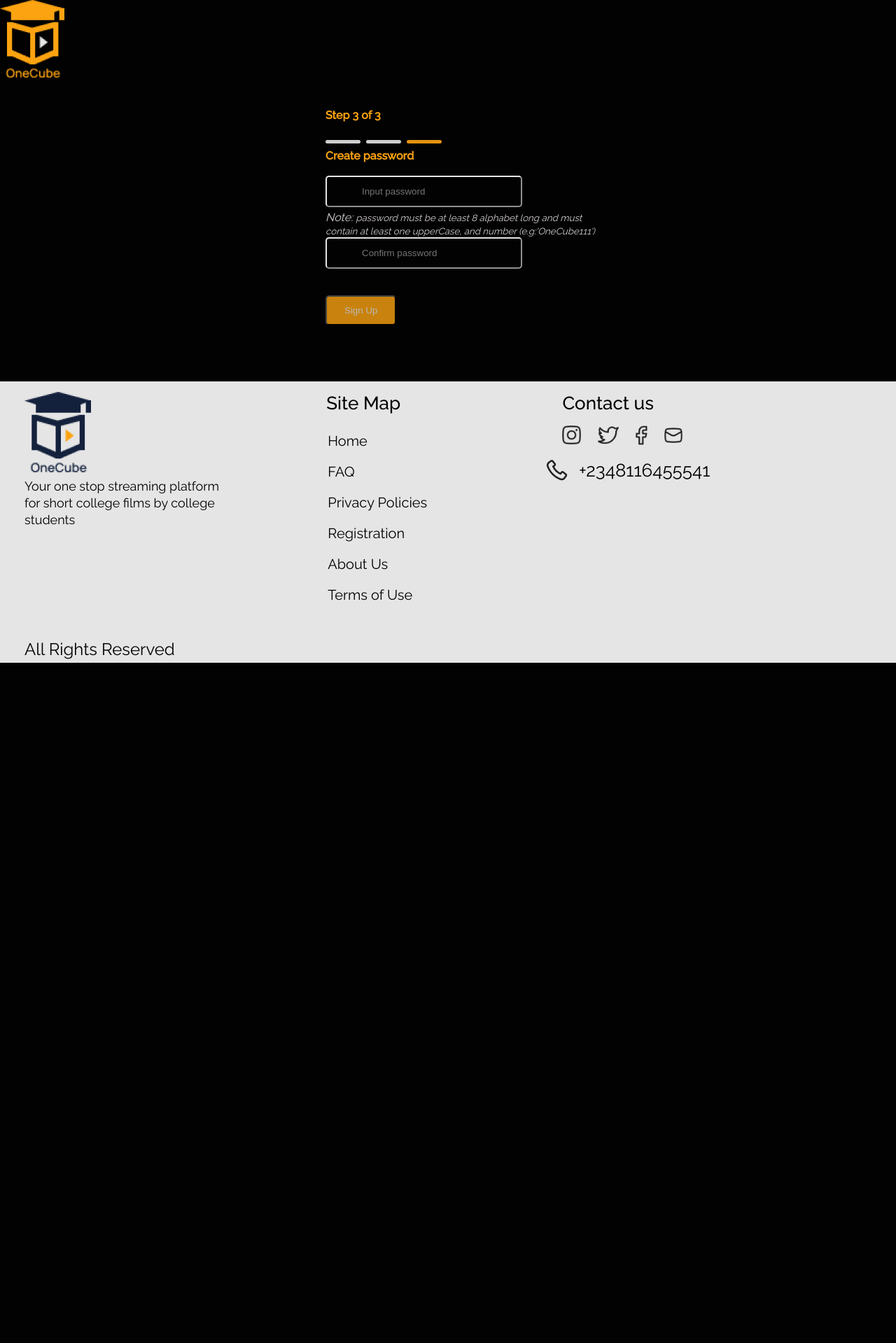
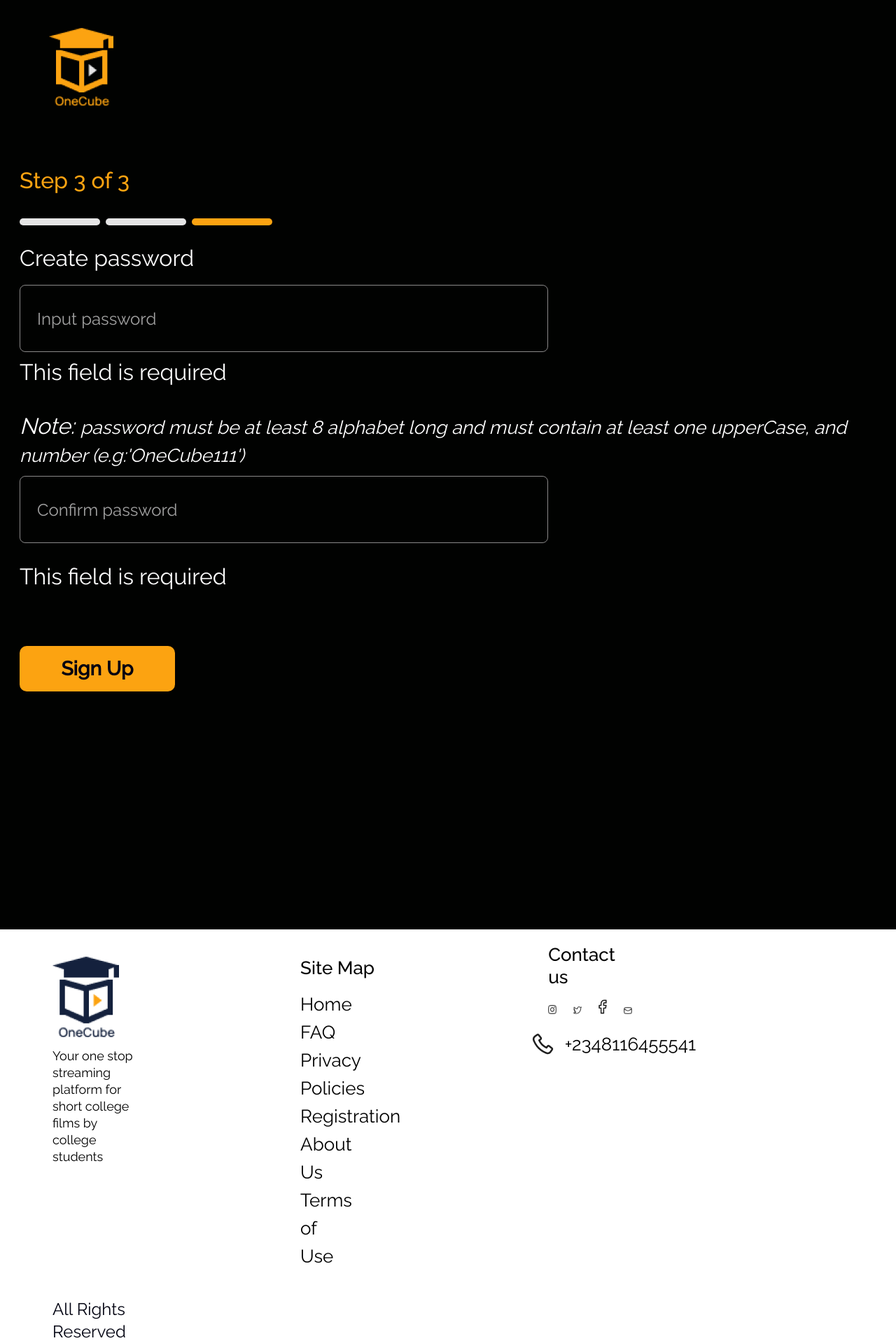
Before and after one commit to zuri-training/Col_Films_Team_111, a Django app: template templates/create_user.html in a window 1280 px wide. Shown: the whole page at 70% size. Before the commit the page ends 947 px from the top, so only its background shows below. Run offline with Django 4.2, Linux system fonts and the light colour scheme; the template is opened without the code that fills it, so the values that code supplies are empty; some web fonts are replaced.

Commit message:
fixed styling on create, getOtp, and register pages

```diff
--- /dev/null
+++ b/static/editedStyle.css
@@ -0,0 +1,558 @@
+* {
+    margin: 0;
+    padding: 0;
+    box-sizing: border-box;
+    max-width: 100%;
+}
+
+body {
+    font-family: "Raleway", sans-serif;
+    height: fit-content;
+}
+
+*,
+*::before,
+*::after {
+    font-family: "Raleway", sans-serif;
+    box-sizing: border-box;
+}
+
+body {
+    margin: 0;
+}
+
+h1,
+h2,
+h3,
+h4,
+h5,
+h6 {
+    margin: 0;
+}
+
+.top-container {
+    background-color: #010210;
+    position: relative;
+    height: 30.813rem;
+    display: flex;
+    align-items: center;
+    justify-content: center;
+}
+
+/* .logo-container {
+  width: 100%;
+  height: 1.6rem;
+} */
+
+.top-logo {
+    position: absolute;
+    top: 10px;
+    left: 10px;
+    width: 23px;
+    height: 29px;
+}
+
+.form-wrapper {
+    display: flex;
+    flex-direction: column;
+    align-items: center;
+    padding: 8px 24px;
+    gap: 10px;
+    position: relative;
+    color: #ffffff;
+    width: 100%;
+}
+
+.form-content {
+    display: flex;
+    flex-direction: column;
+    align-items: flex-start;
+}
+
+.form-content h2 {
+    margin: 28px 0;
+}
+
+.login-text {
+    font-style: normal;
+    font-weight: 400;
+    font-size: 22px;
+    line-height: 26px;
+    width: 231px;
+    height: 26px;
+}
+
+/* .sign-in-area {
+  display: inline-flex;
+  flex-direction: column;
+  padding: 8px 24px;
+  gap: 10px;
+} */
+
+.sign-in-email,
+input[type="password"], #regNum {
+    display: flex;
+    flex-direction: row;
+    align-items: center;
+    padding: 8px 24px;
+    gap: 10px;
+    width: 23.5rem;
+    height: 2.5rem;
+    left: 27px;
+    top: 311px;
+    border: 1px solid #8a8989;
+    border-radius: 8px;
+    background: transparent;
+    color: #8a8989;
+    caret-color: #8a8989;
+}
+
+input:hover,
+input:focus {
+    border: 1px solid #40dee8;
+}
+
+input::placeholder {
+    color: rgba(229, 229, 229, 0.7);
+}
+
+button {
+    color: #010210;
+    width: 130.94px;
+    height: 38.34px;
+    font-style: normal;
+    font-weight: 700;
+    font-size: 18.874px;
+    line-height: 22px;
+    background: #fca311;
+    border-radius: 10px;
+    cursor: pointer;
+    border: none;
+}
+
+button:hover {
+    border: none;
+    box-shadow: 0px 4px 12px rgba(137, 21, 21, 0.61);
+}
+
+button:active {
+    background: #de9721;
+    box-shadow: 0px 4px 12px rgba(137, 21, 21, 0.61);
+}
+
+button:disabled {
+    background: #fdd188;
+}
+
+.forgot-password {
+    text-decoration: none;
+    font-weight: 400;
+    font-size: 16px;
+    line-height: 19px;
+    color: #fca311;
+}
+
+.createUserMain, .createUserHeader{
+    background-color: #010201;
+}
+
+.createUserHeader{
+    padding: 34px;
+}
+
+.createUserHeader img{
+    display: inline-block;
+    width: 23px;
+    height: 29px;
+}
+
+.createUserMain{
+    padding: 40px 28px;
+}
+
+#step3 h4:nth-child(1), #step2 h4:nth-child(1), #step1 h4:nth-child(1){
+    font-weight: 500;
+    font-size: 24px;
+    line-height: 28px;
+    color: #FCA311;
+    margin-bottom: 8px;
+}
+
+.step-row{
+    display: flex;
+    align-items: center;
+    gap: 4px;
+    margin-bottom: 28px;
+}
+
+.step-col{
+    width: 60px;
+    height: 6px;
+    border-radius: 30px;
+}
+
+h4{
+    font-weight: 400;
+    font-size: 22px;
+    line-height: 26px;
+    color: #FFFFFF;
+}
+
+#step3.content p, #error, #error1, #error2, #step2.content p, #step1.content p{
+    font-weight: 400;
+    margin: 5px 0;
+    font-size: 12px;
+    line-height: 14px;
+    color: #FFFFFF;
+}
+
+.userInput{
+    margin-top: 13px;
+    margin-bottom: 32px;
+    display: flex;
+    align-items: center;
+    gap: 10px;
+}
+
+.resend{
+    font-weight: 400;
+    font-size: 16px;
+    line-height: 19px;
+    color: #FCA311;
+    text-decoration: underline;
+    margin-left: 4px;
+}
+
+.OtpInput{
+    background: transparent;
+    border: 1px solid #FFFFFF;
+    border-radius: 4px;
+    width: 40px;
+    height: 40px;
+}
+
+footer {
+    display: flex;
+    flex-direction: column;
+    align-items: center;
+    padding: 0px;
+    gap: 40px;
+    width: 100%;
+    height: 47.625rem;
+    font-weight: 500;
+    font-size: 16px;
+    line-height: 32px;
+    color: #010210;
+    background: transparent;
+    text-align: center;
+    padding: 32px 90px 25px;
+}
+
+.footer-wrapper {
+    display: flex;
+    flex-direction: column;
+    align-items: center;
+    padding: 0px;
+    gap: 40px;
+    width: 248px;
+    height: 633px;
+}
+
+footer p {
+    display: inline-block;
+    margin: 0;
+}
+
+.footer-description {
+    text-align: center;
+}
+
+.footer-desc-text {
+    font-style: normal;
+    font-weight: 400;
+    font-size: 16px;
+    line-height: 24px;
+}
+
+.footer-site-map {
+    display: flex;
+    flex-direction: column;
+    align-items: center;
+}
+
+.footer-headings {
+    font-weight: 500;
+    font-size: 24px;
+    line-height: 32px;
+    color: #000000;
+    font-style: normal;
+}
+
+.footer-list {
+    list-style-type: none;
+    padding: 0;
+}
+
+.footer-link {
+    text-decoration: none;
+    color: inherit;
+}
+
+.footer-link:hover {
+    color: #FCA311;
+}
+
+
+.footer-contact {
+    display: flex;
+    flex-direction: column;
+    justify-content: center;
+    align-items: center;
+    padding: 0px;
+    gap: 16px;
+    width: 172px;
+    height: 7.563rem;
+}
+
+.socials-icon {
+    display: flex;
+    flex-direction: row;
+    justify-content: center;
+    align-items: center;
+    padding: 0px;
+    gap: 24px;
+}
+
+.footer-phone {
+    display: flex;
+    flex-direction: row;
+    justify-content: center;
+    align-items: center;
+    padding: 0px;
+    gap: 16px;
+}
+
+/* Media query for tablets/iPads */
+@media (min-width: 768px) and (max-width: 1024px) {
+    footer {
+        gap: 100px;
+        padding-left: 90px;
+    }
+}
+
+/* Media query for Laptops and Desktops */
+@media (min-width: 1025px) {
+    .top-container {
+        height: 100vh;
+    }
+
+    .top-logo {
+        position: absolute;
+        width: 92px;
+        height: 115px;
+        left: 70px;
+        top: 40px;
+    }
+
+    .login-text {
+        font-weight: 400;
+        font-size: 32px;
+        line-height: 38px;
+        width: 336px;
+        height: 38px;
+    }
+
+    .sign-in-email,
+    input[type="password"], #regNum {
+        width: 755px;
+        height: 96px;
+        font-weight: 400;
+        font-size: 24px;
+        line-height: 28px;
+    }
+
+    input::placeholder {
+        font-weight: 400;
+        font-size: 24px;
+        line-height: 28px;
+    }
+
+    button {
+        width: 222px;
+        height: 65px;
+        font-weight: 700;
+        font-size: 28px;
+        line-height: 33px;
+        padding: 10px;
+    }
+
+    .forgot-password {
+        text-decoration: underline;
+    }
+
+    footer {
+        display: flex;
+        flex-direction: column;
+        align-items: flex-start;
+        padding: 0px;
+        gap: 12px;
+        height: 25.25rem;
+        width: 100%;
+        text-align: left;
+        padding: 39px 190px 33px 75px;
+    }
+
+    .footer-wrapper {
+        display: grid;
+        grid-template-columns: repeat(3, minmax(100px, auto));
+        column-gap: 234px;
+        height: 20.75rem;
+        width: 81.61%;
+        align-items: start;
+    }
+
+    .footer-description {
+        width: 279px;
+        text-align: left;
+    }
+
+    .footer-desc-text {
+        font-style: normal;
+        font-weight: 400;
+        font-size: 18px;
+        line-height: 24px;
+        color: #000000;
+    }
+
+    .footer-site-map {
+        display: flex;
+        flex-direction: column;
+        align-items: flex-start;
+        padding: 0px;
+        gap: 16px;
+        width: 185px;
+        text-align: left;
+    }
+
+    .footer-headings {
+        font-style: normal;
+        font-weight: 500;
+        font-size: 26px;
+        line-height: 32px;
+        color: #000000;
+    }
+
+    .footer-list {
+        margin: 0;
+        font-style: normal;
+        font-weight: 400;
+        font-size: 26px;
+        line-height: 40px;
+        color: #000000;
+    }
+
+    .footer-link{
+        display: inline-block;
+        width: 32px;
+        height: 32px;
+    }
+
+    .footer-contact {
+        display: flex;
+        flex-direction: column;
+        align-items: flex-start;
+        padding: 0px;
+        gap: 16px;
+        width: 244px;
+    }
+
+    .footer-phone p {
+        font-style: normal;
+        font-weight: 400;
+        font-size: 26px;
+        line-height: 32px;
+        color: #000000;
+    }
+
+    #rights {
+        font-style: normal;
+        font-weight: 400;
+        font-size: 24px;
+        line-height: 32px;
+        width: 215px;
+    }
+
+    .createUserHeader{
+        padding: 40px 70px;
+    }
+
+    .createUserHeader img{
+        width: 92px;
+        height: 115px;
+    }
+
+    .createUserMain{
+        display: flex;
+        align-items: center;
+        justify-content: center;
+    }
+
+    #step3 h4:nth-child(1), #step2 h4:nth-child(1), #step1 h4:nth-child(1){
+        font-weight: 500;
+        font-size: 32px;
+        line-height: 38px;
+    }
+
+    .step-row{
+        gap: 8px;
+    }
+
+    .step-col{
+        width: 115px;
+        height: 10px;
+    }
+
+    h4{
+        font-weight: 400;
+        font-size: 32px;
+        line-height: 38px;
+    }
+
+    #step3.content p, #error1, #error2, #error{
+        font-weight: 400;
+        font-size: 16px;
+        line-height: 19px;
+        margin: 10px 0;
+    }
+
+    #step3 h4:nth-child(1), #step2 h4:nth-child(1), #step1 h4:nth-child(1){
+        margin-bottom: 16px;
+    }
+
+    .OtpInput{
+        width: 75px;
+        height: 75px;
+    }
+
+    .userInput{
+        margin: 32px 0;
+        gap: 24px;
+    }
+
+    #step3.content p, #error1, #error2, #error, #step2.content p, #step1.content p{
+        font-weight: 400;
+        font-size: 32px;
+        line-height: 38px;
+    }
+
+    .resend{
+        font-weight: 400;
+        font-size: 32px;
+        line-height: 38px;
+    }
+
+    .btn{
+        margin-top: 32px;
+        margin-bottom: 300px;
+    }
+}
--- a/static/style.css
+++ b/static/style.css
@@ -4,11 +4,13 @@
   box-sizing: border-box;
   max-width: 100%;
 }
+
 body {
   background-color: #010201;
   font-family: "Raleway", sans-serif;
   height: fit-content;
 }
+
 main {
   height: 400px;
 }
@@ -19,15 +21,18 @@
   margin: 2% auto;
   position: relative;
 }
+
 form .content {
   width: 400px;
   position: absolute;
   top: 10px;
   left: 60px;
 }
+
 button {
   background-color: #fca311;
 }
+
 footer {
   display: flex;
   flex-direction: column;
@@ -97,7 +102,7 @@
   color: inherit;
 }
 
-  .footer-link:hover{
+.footer-link:hover {
   color: #FCA311;
 }
 
@@ -134,21 +139,26 @@
 ul {
   list-style: none;
 }
+
 li {
   padding: 2px;
 }
+
 a {
   text-decoration: none;
   color: #010201;
 }
+
 a:hover {
   opacity: 0.7;
   text-decoration: underline;
 }
+
 .userInput {
   display: flex;
   justify-content: center;
 }
+
 .OtpInput {
   margin: 8px;
   height: 35px;
@@ -164,15 +174,19 @@
   color: #d4cece;
   margin-top: 5px;
 }
+
 h4 {
   color: #fca311;
 }
+
 strong {
   color: #fca311;
 }
+
 strong:hover {
   text-decoration: underline;
 }
+
 .btn {
   background-color: #fca311;
   color: #e5e5e5;
@@ -181,10 +195,12 @@
   margin-right: 130px;
   opacity: 0.8;
 }
+
 .btn:hover {
   cursor: pointer;
   opacity: 1;
 }
+
 .input {
   background-color: #010201;
   border-radius: 5px;
@@ -200,9 +216,11 @@
   cursor: pointer;
   color: #e5e5e5;
 }
+
 .boxInput {
   display: none;
 }
+
 .Box {
   width: 1.25em;
   height: 1.25em;
@@ -214,11 +232,13 @@
   margin-right: 5px;
   flex-shrink: 0;
 }
+
 .Box::after {
   content: "\2714";
   color: #010201;
 }
-  .boxInput:checked + .Box {
+
+.boxInput:checked+.Box {
   background-color: #e5e5e5;
 }
 
@@ -227,6 +247,7 @@
   display: flex;
   align-items: center;
 }
+
 .step-col {
   width: 50px;
   height: 5px;
@@ -241,12 +262,14 @@
   height: 13px;
   display: none;
 }
+
 #error1 {
   color: #ff3860;
   font-size: 9px;
   height: 13px;
   display: none;
 }
+
 #error2 {
   color: #ff3860;
   font-size: 9px;
@@ -265,20 +288,28 @@
   font-size: 15px;
 }
 
+.createUserMain{
+  padding: 51px 36px ;
+}
+
 @media screen and (max-width: 375px) {
   .container {
     width: 100%;
   }
+
   form {
     width: 100%;
   }
+
   p {
     width: 100%;
   }
+
   form .content {
     width: 100%;
     left: 4px;
   }
+
   .OtpInput {
     width: 30px;
   }
--- a/templates/create_user.html
+++ b/templates/create_user.html
@@ -8,7 +8,7 @@
     <meta name="viewport" content="width=!, initial-scale=1.0" />
     <link rel="stylesheet" href="https://fonts.google.com/specimen/Open+Sans" />
     <link rel="icon" type="images/png" href="/static/logo.png" />
-    <link rel="stylesheet" href="{% static 'style.css' %}" />
+    <link rel="stylesheet" href="{% static 'editedStyle.css' %}" />
     <link rel="stylesheet" href="https://cdnjs.cloudflare.com/ajax/libs/font-awesome/4.7.0/css/font-awesome.min.css" />
     <link rel="preconnect" href="https://fonts.googleapis.com" />
     <link rel="preconnect" href="https://fonts.gstatic.com" crossorigin />
@@ -18,16 +18,16 @@
 </head>
 
 <body>
-    <header>
+    <header class="createUserHeader">
         <div class="logo">
             <img src="/static/desktop-logo.png" alt="logo" />
         </div>
     </header>
     {% if access_error %}
     <h1>{{access_error}}</h1>
-    {% else %}
-    <main>
-        <form method="post" id="form">
+    {%else%}
+    <main class="createUserMain">
+        <form method="post" id="form" action=".">
             {%csrf_token%}
             <div class="content" id="step3">
                 <h4>Step 3 of 3</h4>
@@ -81,10 +81,10 @@
                 <h2 class="footer-headings">Site Map</h2>
                 <ul class="footer-list">
                     <li>
-                        <a href="#" class="footer-link">Home</a>
+                        <a href="" class="footer-link">Home</a>
                     </li>
                     <li>
-                        <a href="#" class="footer-link">FAQ</a>
+                        <a href="" class="footer-link">FAQ</a>
                     </li>
                     <li>
                         <a href="" class="footer-link">Privacy Policies</a>
--- a/templates/get_reg.html
+++ b/templates/get_reg.html
@@ -3,7 +3,7 @@
 <html lang="en">
 
 <head>
-  <link rel="stylesheet" href="{% static 'style.css' %}">
+  <link rel="stylesheet" href="{% static 'editedStyle.css' %}">
   <meta charset="UTF-8" />
   <meta http-equiv="X-UA-Compatible" content="IE=edge" />
   <meta name="viewport" content="width=!, initial-scale=1.0" />
@@ -18,12 +18,12 @@
 </head>
 
 <body>
-  <header>
+  <header class="createUserHeader">
     <div class="logo">
       <img src="/static/desktop-logo.png" alt="logo" />
     </div>
   </header>
-  <main>
+  <main class="createUserMain">
     <form method="post" id="form" action="">
         {% csrf_token %}
       <div class="content" id="step1">
```
Also changed, not shown: templates/get_otp.html (+5 -4 lines). Lines whose indentation alone changed are shown as unchanged.
